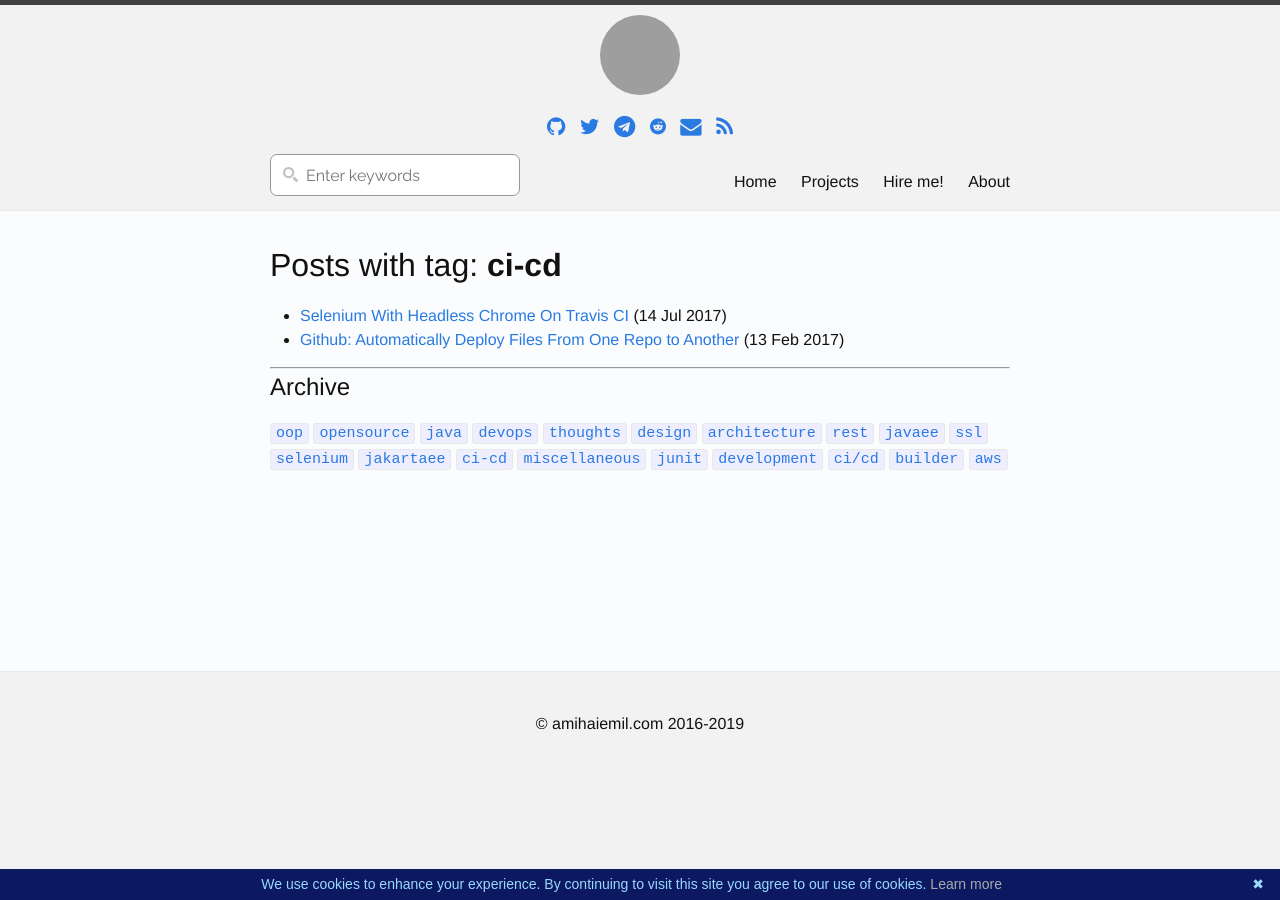
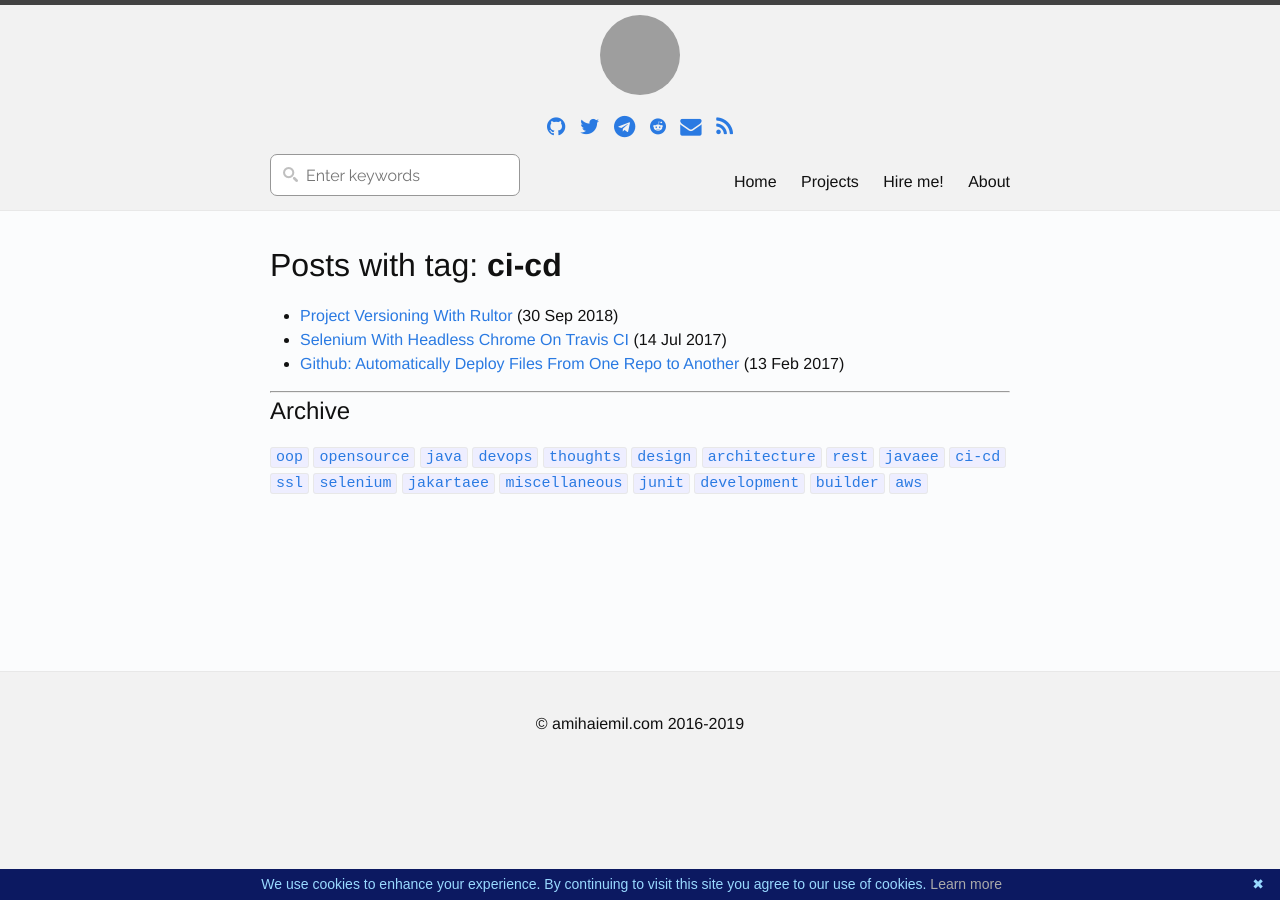
Before and after one commit to amihaiemil/amihaiemil.github.io, a Jekyll site: the page built from tag/ci-cd.md, in a window 1280 px wide. Built offline with Jekyll 4.4.1, drawn with Linux system fonts in a browser that asks for light colours; grey boxes are pictures that could not be loaded.

Commit message:
Update 2018-09-30-project-versioning-with-rultor.markdown

```diff
--- a/_posts/2018-09-30-project-versioning-with-rultor.markdown
+++ b/_posts/2018-09-30-project-versioning-with-rultor.markdown
@@ -2,7 +2,7 @@
 layout: post
 title: "Project Versioning With Rultor"
 date: 2018-09-30
-tags: devops ci/cd
+tags: devops ci-cd
 author: amihaiemil
 comments: true
 shareable: true
```
